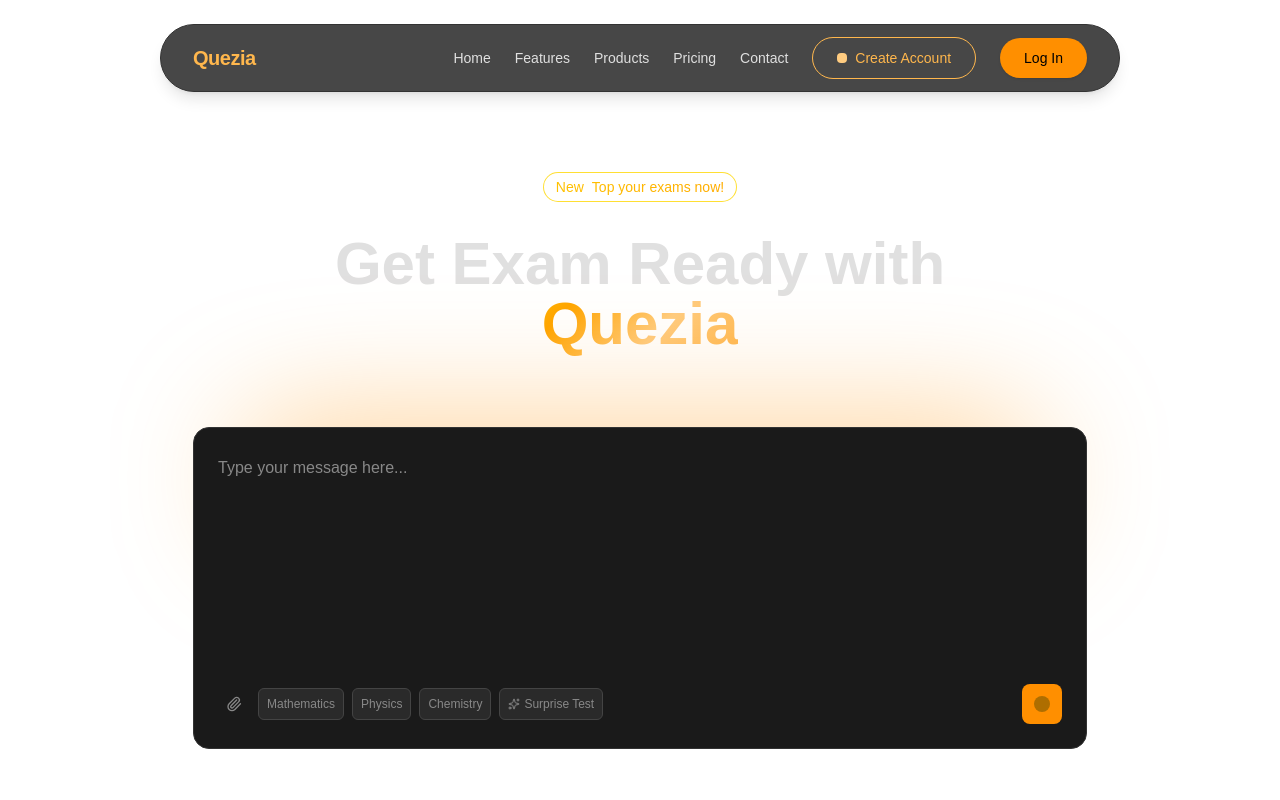
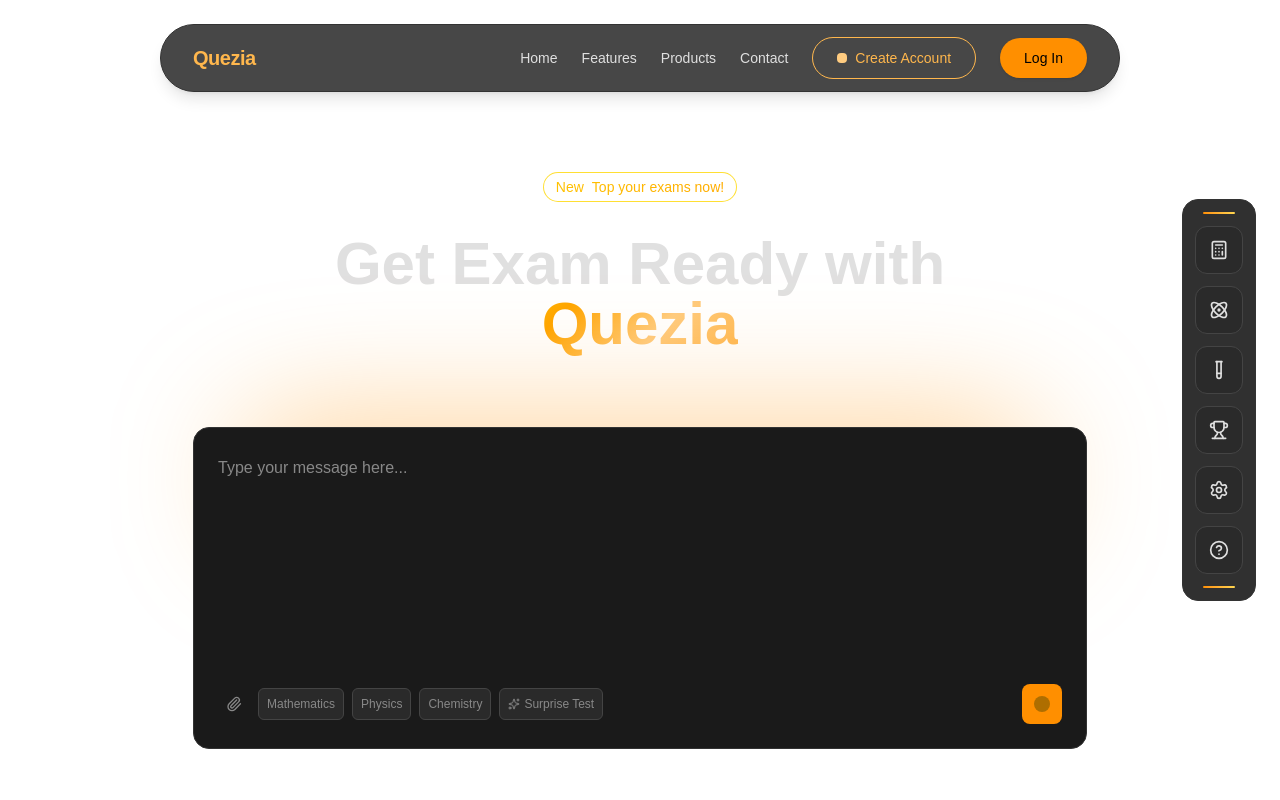
Before and after one commit to in-buildingphase/Quezia, a Next.js app: page / in a window 1280 px wide. Shown: the top 800 px of the page. Built offline with nearby package versions, Linux system fonts and the light colour scheme.

Commit message:
in progress, vertical dock added, spring functionality needs to be fixed, ui fixes

```diff
--- a/package.json
+++ b/package.json
@@ -9,8 +9,10 @@
     "lint": "next lint"
   },
   "dependencies": {
+    "class-variance-authority": "^0.7.1",
     "clsx": "^2.1.1",
     "lucide-react": "^0.539.0",
+    "motion": "^12.23.12",
     "next": "15.4.6",
     "react": "19.1.0",
     "react-dom": "19.1.0",
--- a/src/components/layout/navbar.tsx
+++ b/src/components/layout/navbar.tsx
@@ -35,7 +35,6 @@
             { name: "Home", href: "#solutions" },
             { name: "Features", href: "#features" },
             { name: "Products", href: "#testimonials" },
-            { name: "Pricing", href: "#pricing" },
             { name: "Contact", href: "#contact" },
           ].map((link) => (
             <Link
--- a/src/components/main/home.tsx
+++ b/src/components/main/home.tsx
@@ -1,11 +1,13 @@
 import Hero from "../layout/hero";
 import Navbar from "../layout/navbar";
 import Cards from "../ui/cards";
+import Verticaldock from "../ui/verticaldock";
 
 export default function Home() {
   return (
     <main className="text-[#E0E0E0]">
       <Navbar />
+      <Verticaldock />
       <Hero />
       <Cards />
     </main>
--- a/src/components/ui/cards.tsx
+++ b/src/components/ui/cards.tsx
@@ -93,7 +93,7 @@
                   <div className="flex items-start gap-3">
                     <Check className="w-5 h-5 text-[#FF8F00] mt-0.5 flex-shrink-0" />
                     <span className="text-[#E0E0E0] text-sm leading-relaxed">
-                      3 AI-generated practice tests per day (100 credits)
+                      Unlimited AI-generated practice tests
                     </span>
                   </div>
 
--- /dev/null
+++ b/src/components/ui/verticaldock.tsx
@@ -0,0 +1,130 @@
+"use client";
+
+import React, { useRef } from "react";
+import {
+  motion,
+  MotionValue,
+  useMotionValue,
+  useSpring,
+  useTransform,
+} from "motion/react";
+import {
+  Calculator,
+  TestTube,
+  Atom,
+  Trophy,
+  Settings,
+  HelpCircle,
+} from "lucide-react";
+
+const DEFAULT_SIZE = 48;
+const DEFAULT_MAGNIFICATION = 72;
+const DEFAULT_DISTANCE = 120;
+
+interface VerticalDockIconProps {
+  size?: number;
+  magnification?: number;
+  distance?: number;
+  mouseY?: MotionValue<number>;
+  className?: string;
+  children?: React.ReactNode;
+  onClick?: () => void;
+  tooltip?: string;
+}
+
+const VerticalDockIcon = ({
+  size = DEFAULT_SIZE,
+  magnification = DEFAULT_MAGNIFICATION,
+  distance = DEFAULT_DISTANCE,
+  mouseY,
+  className = "",
+  children,
+  onClick,
+  tooltip,
+}: VerticalDockIconProps) => {
+  const ref = useRef<HTMLDivElement>(null);
+  const defaultMouseY = useMotionValue(Infinity);
+
+  // Calculate distance from icon center
+  const distanceCalc = useTransform(mouseY ?? defaultMouseY, (val: number) => {
+    const bounds = ref.current?.getBoundingClientRect();
+    if (!bounds) return Infinity;
+    const centerY = bounds.top + bounds.height / 2;
+    return val - centerY;
+  });
+
+  // Smooth mapping of distance to scale using a soft sigmoid
+  const scaleTransform = useTransform(distanceCalc, (d) => {
+    const absD = Math.min(Math.abs(d), distance);
+    const factor = 1 - (absD / distance); // 0 at distance, 1 at center
+    return size + (magnification - size) * factor ** 2; // smooth quadratic easing
+  });
+
+  const scaleSpring = useSpring(scaleTransform, {
+    mass: 0.2,
+    stiffness: 80,
+    damping: 14,
+  });
+
+  return (
+    <motion.div
+      ref={ref}
+      style={{ width: scaleSpring, height: scaleSpring }}
+      className={`relative flex items-center justify-center cursor-pointer rounded-xl bg-[#2A2A2A] border border-[#444] hover:border-[#FF8F00]/50 hover:bg-[#333] transition-all duration-200 group ${className}`}
+      onClick={onClick}
+    >
+      <div className="absolute inset-0 rounded-xl bg-gradient-to-br from-[#FF8F00]/20 to-[#FFD54F]/10 opacity-0 group-hover:opacity-100 transition-opacity duration-200" />
+      <div className="relative z-10 text-[#E0E0E0] group-hover:text-[#FF8F00] transition-colors duration-200">
+        {children}
+      </div>
+      {tooltip && (
+        <div className="absolute right-full mr-3 px-3 py-1 bg-[#1A1A1A] text-[#E0E0E0] text-sm rounded-lg border border-[#444] opacity-0 group-hover:opacity-100 transition-opacity duration-200 whitespace-nowrap pointer-events-none">
+          {tooltip}
+          <div className="absolute left-full top-1/2 -translate-y-1/2 w-0 h-0 border-l-4 border-l-[#444] border-t-4 border-t-transparent border-b-4 border-b-transparent" />
+        </div>
+      )}
+    </motion.div>
+  );
+};
+
+const VerticalDock = () => {
+  const mouseY = useMotionValue(Infinity);
+
+  const dockItems = [
+    { icon: <Calculator size={20} />, tooltip: "Mathematics", onClick: () => console.log("Math") },
+    { icon: <Atom size={20} />, tooltip: "Physics", onClick: () => console.log("Physics") },
+    { icon: <TestTube size={20} />, tooltip: "Chemistry", onClick: () => console.log("Chemistry") },
+    { icon: <Trophy size={20} />, tooltip: "Leaderboard", onClick: () => console.log("Goals") },
+    { icon: <Settings size={20} />, tooltip: "Settings", onClick: () => console.log("Settings") },
+    { icon: <HelpCircle size={20} />, tooltip: "Help", onClick: () => console.log("Help") },
+  ];
+
+  return (
+    <div className="fixed right-6 top-1/2 -translate-y-1/2 z-50">
+      <motion.div
+        onMouseMove={(e) => mouseY.set(e.pageY)}
+        onMouseLeave={() => mouseY.set(Infinity)}
+        className="relative flex flex-col items-center gap-3 p-3 rounded-2xl bg-[#1A1A1A]/90 border border-[#333] backdrop-blur-md"
+        style={{ background: "linear-gradient(145deg, #1A1A1A/95, #2A2A2A/90)" }}
+      >
+        <div className="w-8 h-[2px] bg-gradient-to-r from-[#FF8F00] to-[#FFD54F] rounded-full" />
+        {dockItems.map((item, index) => (
+          <VerticalDockIcon
+            key={index}
+            mouseY={mouseY}
+            onClick={item.onClick}
+            tooltip={item.tooltip}
+            size={DEFAULT_SIZE}
+            magnification={DEFAULT_MAGNIFICATION}
+            distance={DEFAULT_DISTANCE}
+          >
+            {item.icon}
+          </VerticalDockIcon>
+        ))}
+        <div className="w-8 h-[2px] bg-gradient-to-r from-[#FF8F00] to-[#FFD54F] rounded-full" />
+      </motion.div>
+    </div>
+  );
+};
+
+export default VerticalDock;
```
Also changed, not shown: 1 other file (tests, documents, lock files or other folders).
